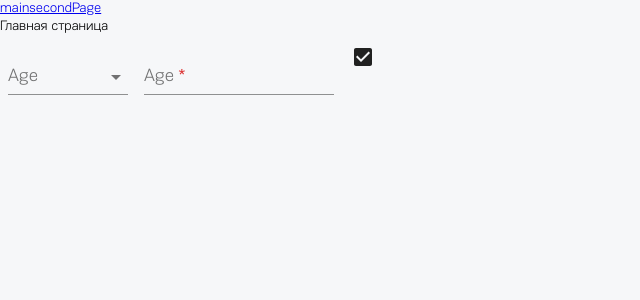
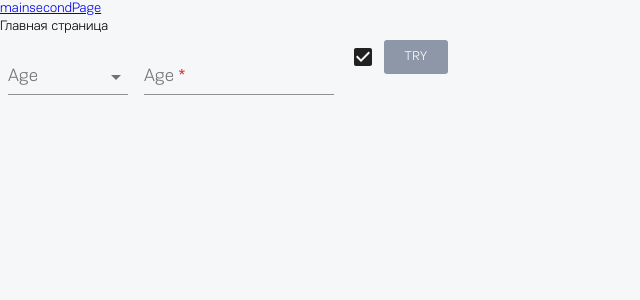
Before and after one commit to koekto93/shbrocker, a React (Create React App) app: page /mainPage in a window 1280 px wide. Shown: the top 300 px of the page, without its empty margins (0-640 px from the left). Built offline with nearby package versions, Linux system fonts and the light colour scheme; the HTML template or start-up script is replaced by a standard one; what react-router-redux would draw is missing.

Commit message:
added button

```diff
--- /dev/null
+++ b/src/components/_common/Button/index.js
@@ -0,0 +1,33 @@
+import React from 'react';
+import { withStyles } from '@material-ui/core/styles';
+import { Button as MuiButton } from '@material-ui/core';
+//import { grey, blueGrey } from '@material-ui/core/colors';
+
+const styledBy = (property, mapping) => props => mapping[props[property]];
+
+const Button = withStyles({
+	root: {
+		borderRadius: 3,
+
+		color: 'white',
+		//height: 48,
+		//padding: '0 30px',
+		boxShadow: 'none',
+		fontFamily: 'PFEncoreSansPro-Light',
+		fontSize: 13,
+
+		background: styledBy('color', {
+			default: '#8E97A8',
+			light: 'linear-gradient(45deg, #2196F3 30%, #21CBF3 90%)',
+		}),
+		border: 0,
+		'&:hover': {
+			background: styledBy('color', {
+				default: '#727987',
+				light: 'linear-gradient(45deg, #2196F3 30%, #21CBF3 90%)',
+			}),
+		},
+	},
+})(({ classes, color, ...other }) => <MuiButton className={classes.root} {...other} />);
+
+export default Button;
--- a/src/components/_common/index.js
+++ b/src/components/_common/index.js
@@ -1,3 +1,4 @@
 export { default as Input } from './Input';
 export { default as Select } from './Select';
 export { default as Checkbox } from './Checkbox';
+export { default as Button } from './Button';
--- a/src/components/pages/MainPage/index.js
+++ b/src/components/pages/MainPage/index.js
@@ -1,6 +1,6 @@
 import React from 'react';
 
-import { Select, Input, Checkbox } from '../../_common';
+import { Select, Input, Checkbox, Button } from '../../_common';
 
 const MainPage = () => {
 	return (
@@ -9,6 +9,7 @@ const MainPage = () => {
 			<Select />
 			<Input />
 			<Checkbox />
+			<Button color="default">TRY</Button>
 		</div>
 	);
 };
```
